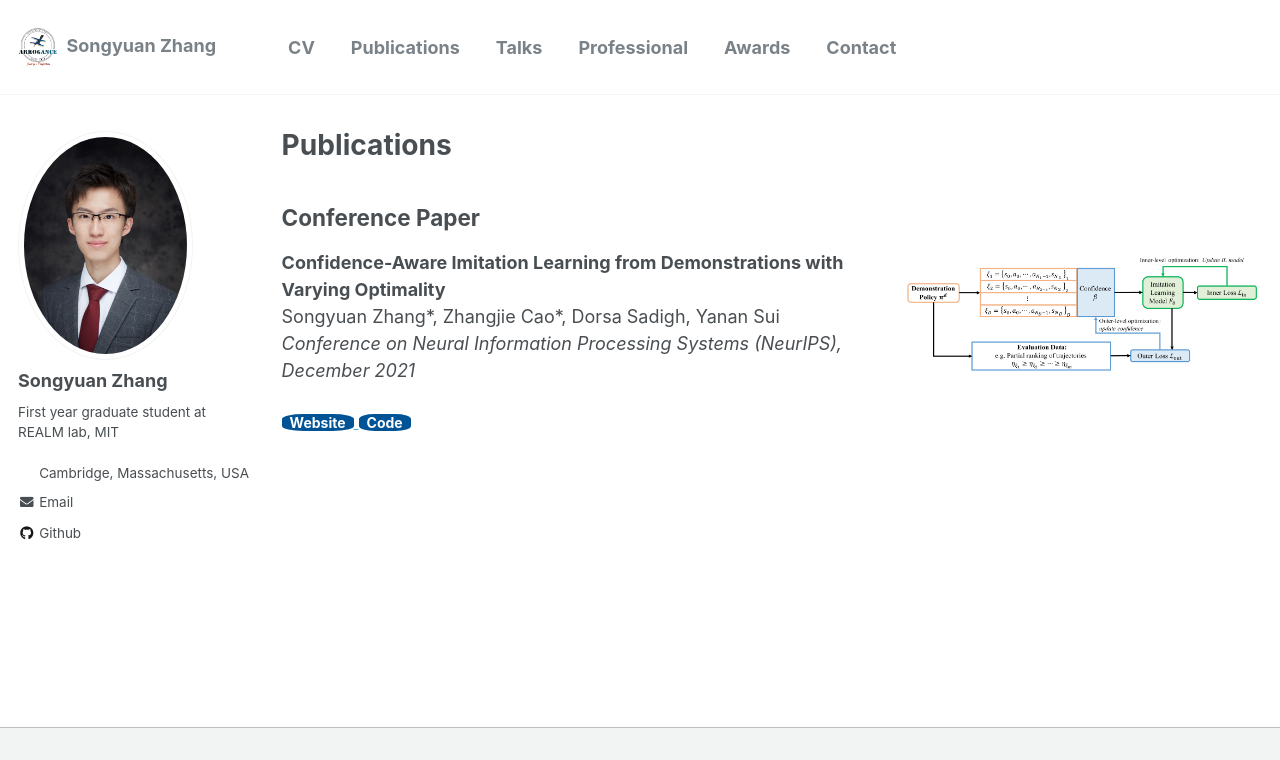
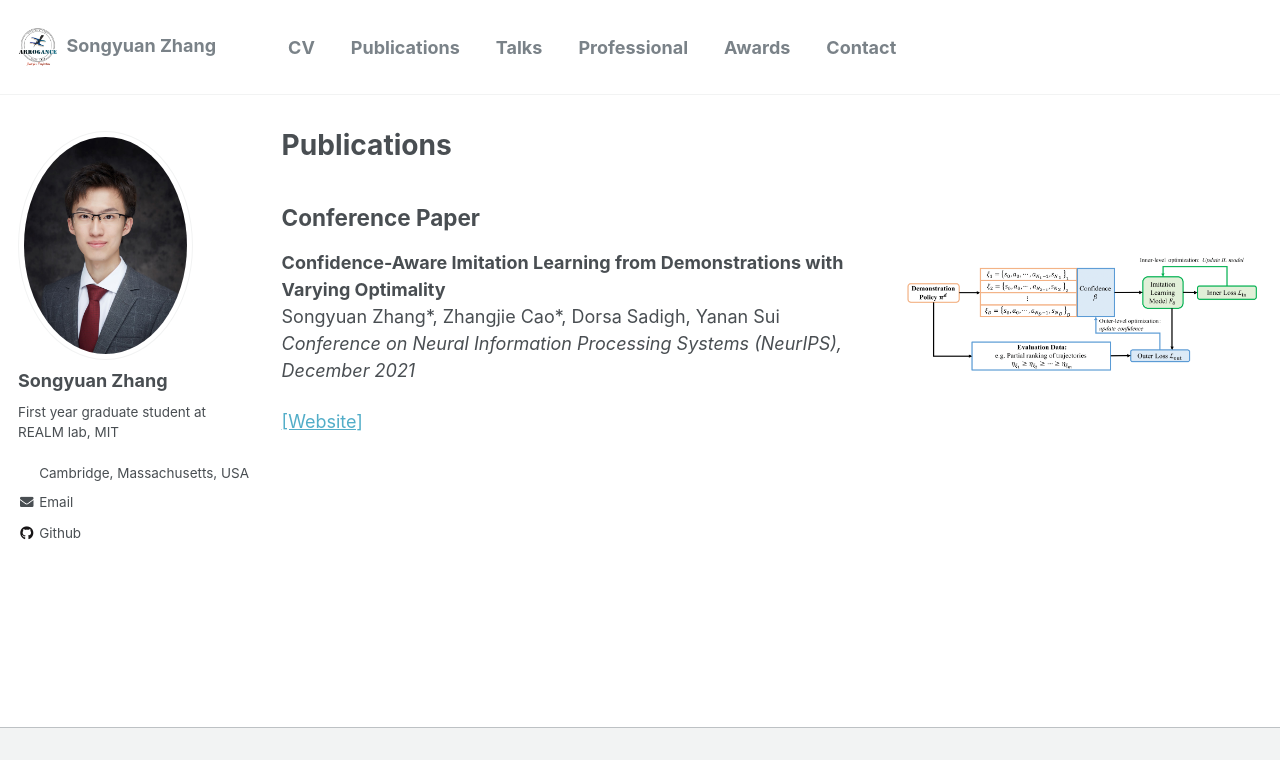
Before and after one commit to syzhang092218-source/syzhang092218-source.github.io, a Jekyll site: the page built from _pages/publications.md, in a window 1280 px wide, cut to the strip 0-760 px from the top of the page. Built offline with Jekyll 4.4.1, drawn with Linux system fonts in a browser that asks for light colours.

Commit message:
Update publications.md

```diff
--- a/_pages/publications.md
+++ b/_pages/publications.md
@@ -47,14 +47,7 @@ author_profile: true
     </i>
     <p>
 	<a href="https://sites.google.com/view/cail/">
-       		<button class="btn">
-    		Website
-    		</button>
-    	</a>
-        <a href="https://github.com/Stanford-ILIAD/Confidence-Aware-Imitation-Learning/">
-       		<button class="btn">
-    		Code
-    		</button>
+    	    [Website]
     	</a>
     </p>
 </p>
```
